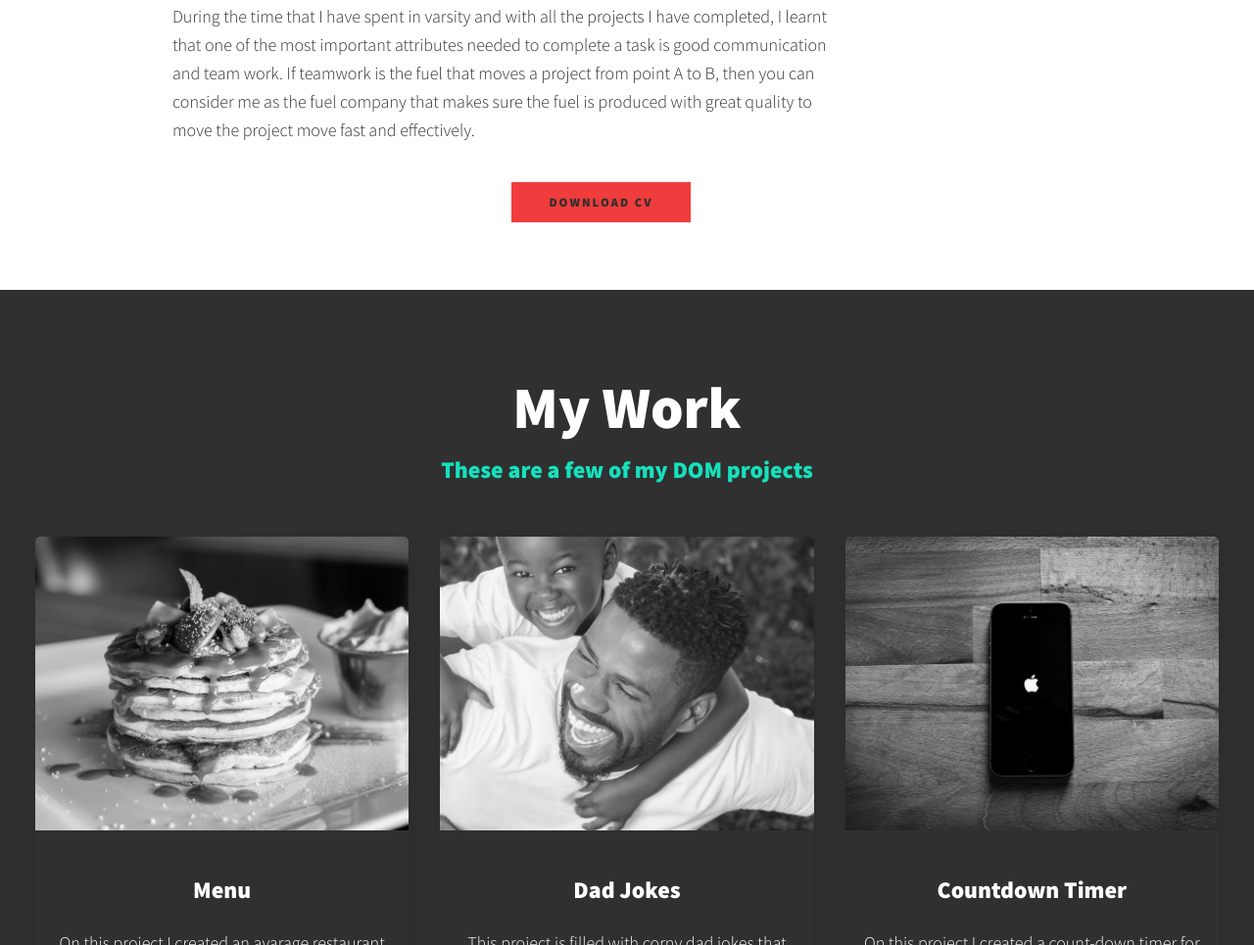
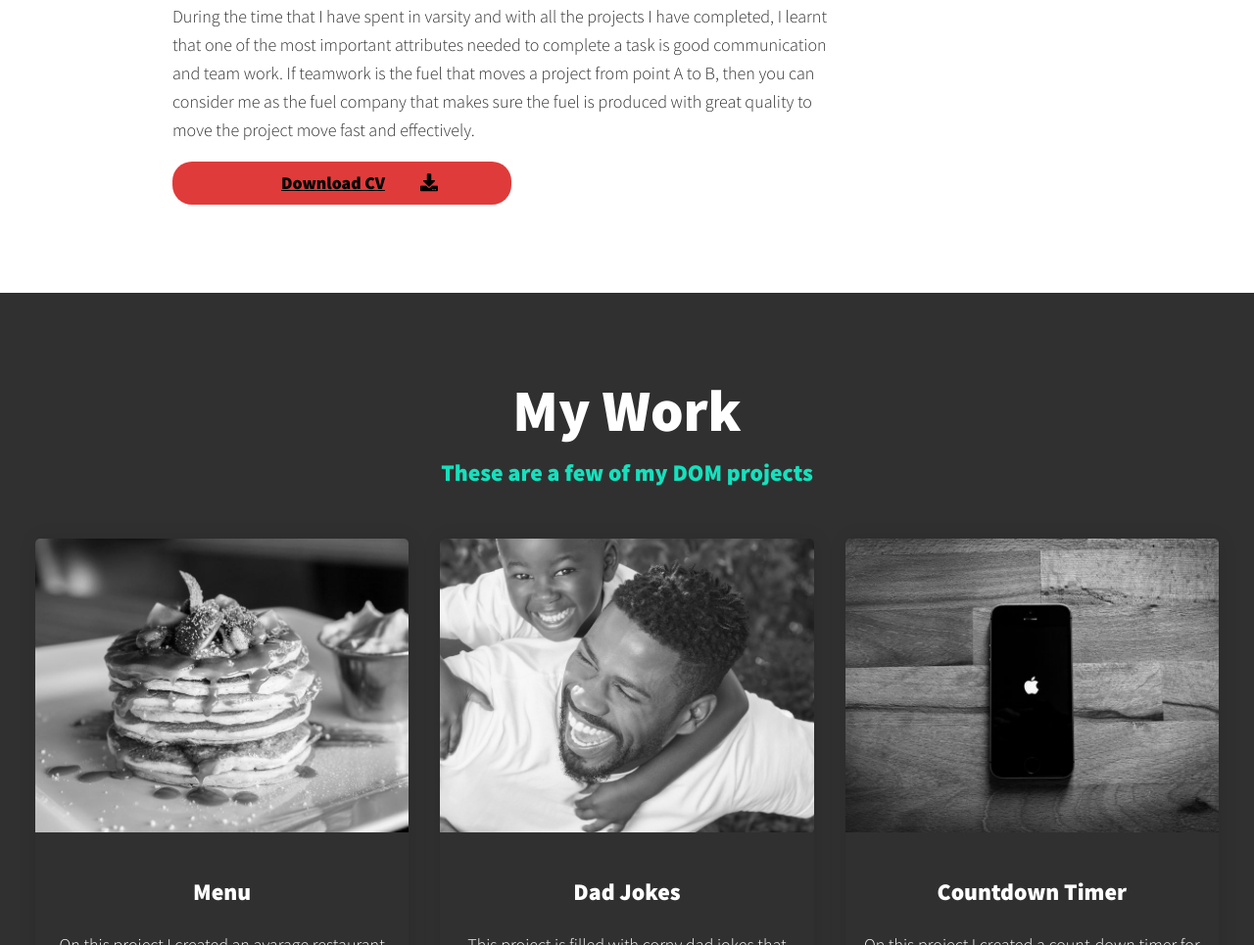
Before and after one commit to BrendanMuofhe/portfolio, a plain HTML site: page index.html in a window 1280 px wide. Shown: the part 1699-2664 px from the top of the page at 98% size. Drawn offline with nearby package versions, Linux system fonts and the light colour scheme.

Commit message:
last last

```diff
--- a/index.html
+++ b/index.html
@@ -76,8 +76,12 @@
            </div>
 
            <img src="img/blackandwhite.jpg" alt="Brendan Muofhe in black and white." class="about-me__img">
-            <div>
-                <a href="Curriculum Vitae of Brendan Muofhe Updated.docx" class="download-btn">Download CV</a>
+
+           <div class="btn-con">
+            <a href="Curriculum Vitae of Brendan Muofhe Updated.docx" class="main-btn">
+                <span class="btn-text">Download CV</span>
+                <span class="btn-icon"><i class="fas fa-download"></i></span>
+            </a>
             </div>
         </section>
 
--- a/styles/styles.css
+++ b/styles/styles.css
@@ -88,7 +88,7 @@ strong { font-weight: var(--fw-bold) }
     transform: scale(1.1);
 }
 
-.download-btn {
+/*.main-btn {
     display: inline-block;
     padding: .8em 3em;
     background: rgb(240, 60, 60);
@@ -103,33 +103,35 @@ strong { font-weight: var(--fw-bold) }
     top: 50%;
     left: 50%;
     transition: transform 200ms ease-in-out;
-
-
-
-    /*box-sizing: border-box;
-    background-color: #16e0bd;
-    color: var(--clr-dark);
-    display: inline-block;
-    cursor: pointer;
-    text-transform: uppercase;
-    font-weight: var(--fw-bold);
-    font-size: .8rem;
-    padding: .5em 2.5em;
-    text-decoration: none;
-    border: #16e0bd;
-    border-radius: 35px;
-    letter-spacing: 2px;
-    color: #111;
-    position: relative;
-    margin: 5% 120%;
-    transition: transform 200ms ease-in-out;*/
 }
 
-.download-btn:hover {
+.main-btn:hover {
     transform: scale(1.2);
+}*/
+
+.main-btn {
+  border-radius: 20px;
+  color: black;
+  font-weight: 600;
+  position: relative;
+  border: 1px solid var(--color-secondary);
+  display:flex;
+  align-self: flex-start;
+  align-items: center;
+  overflow: hidden;
+  background-color: #e03b3b;
+  transition: transform 200ms ease-in-out;
+  width: 50%;
+  height: 100%;
+  justify-content: center;
+  align-items: center;
 }
-
-
+.main-btn .btn-text {
+    padding: .4em 2em;
+}
+.main-btn:hover {
+    transform: scale(1.1);
+}
 
 /* Typography */
 
```
